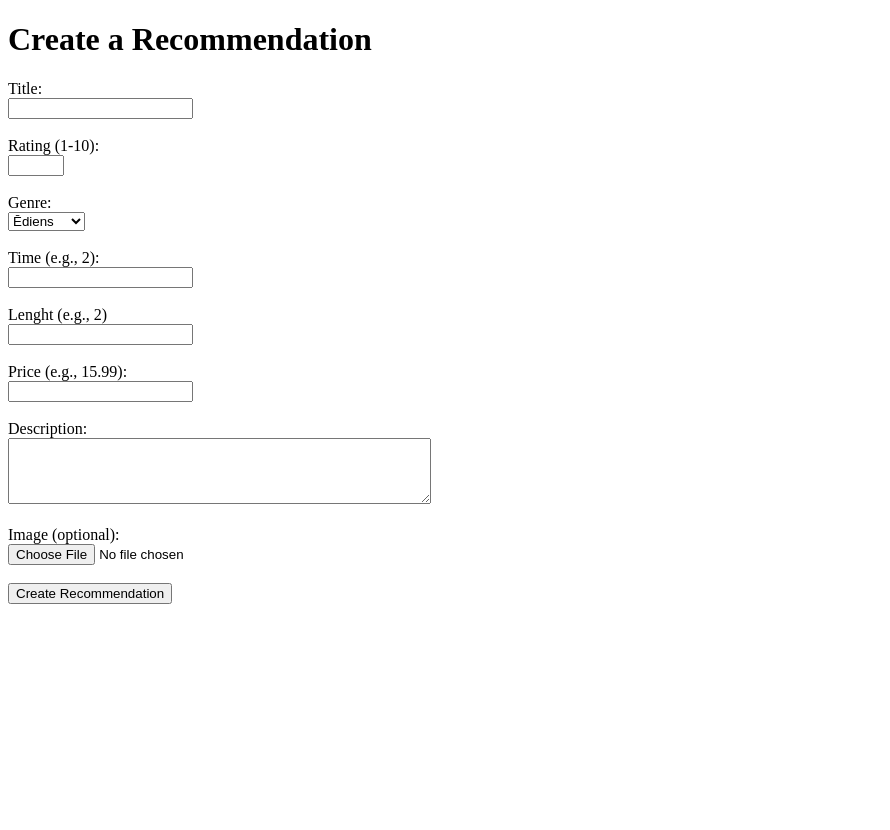
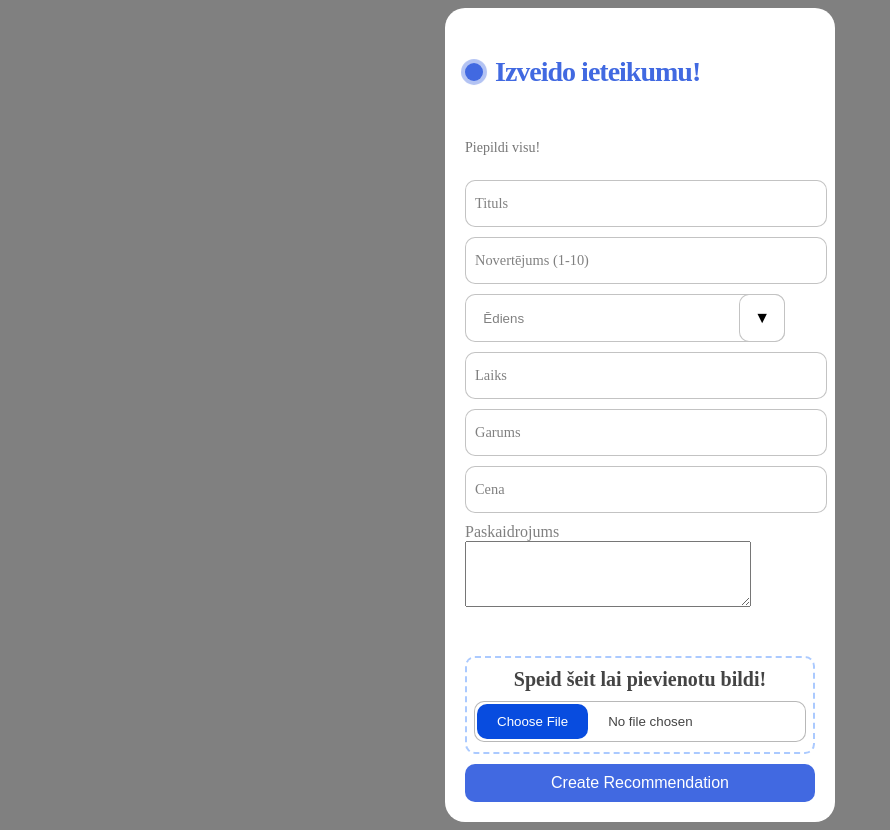
Before and after one commit to kogribi/Ieteikumi, a PHP site: page /create.php in a window 1280 px wide. Shown: the whole page, without its empty margins (0-890 px from the left). Before the commit the page ends 604 px from the top, so only its background shows below. Run offline with PHP 8.4, Linux system fonts and the light colour scheme; a user stored in the database is signed in.

Commit message:
izveido pasakumu forma dizains uzlabots

```diff
--- /dev/null
+++ b/create.css
@@ -0,0 +1,249 @@
+:root {
+    --gray: gray;
+    --darkgray: white;
+  }
+body {
+    place-items: center;
+    background-color: gray;
+}
+
+.form {
+    display: flex;
+    flex-direction: column;
+    gap: 10px;
+    max-width: 350px;
+    background-color: #fff;
+    padding: 20px;
+    border-radius: 20px;
+    position: relative;
+  }
+
+  .title {
+    font-size: 28px;
+    color: royalblue;
+    font-weight: 600;
+    letter-spacing: -1px;
+    position: relative;
+    display: flex;
+    align-items: center;
+    padding-left: 30px;
+  }
+
+  .title::before,.title::after {
+    position: absolute;
+    content: "";
+    height: 16px;
+    width: 16px;
+    border-radius: 50%;
+    left: 0px;
+    background-color: royalblue;
+  }
+
+  .title::before {
+    width: 18px;
+    height: 18px;
+    background-color: royalblue;
+  }
+
+  .title::after {
+    width: 18px;
+    height: 18px;
+    animation: pulse 1s linear infinite;
+  }
+
+  .message, .signin {
+    color: rgba(88, 87, 87, 0.822);
+    font-size: 14px;
+  }
+
+  .signin {
+    text-align: center;
+  }
+
+  .signin a {
+    color: royalblue;
+  }
+
+  .signin a:hover {
+    text-decoration: underline royalblue;
+  }
+
+  .flex {
+    display: flex;
+    width: 100%;
+    gap: 6px;
+  }
+
+  .form label {
+    position: relative;
+  }
+
+  .form label .input {
+    width: 100%;
+    padding: 10px 10px 20px 0px;
+    outline: 0;
+    border: 1px solid rgba(105, 105, 105, 0.397);
+    border-radius: 10px;
+  }
+
+  .form label .input + span {
+    position: absolute;
+    left: 10px;
+    top: 15px;
+    color: grey;
+    font-size: 0.9em;
+    cursor: text;
+    transition: 0.3s ease;
+  }
+
+  .form label .input:placeholder-shown + span {
+    top: 15px;
+    font-size: 0.9em;
+  }
+
+  .form label .input:focus + span,.form label .input:valid + span {
+    top: 0px;
+    font-size: 0.7em;
+    font-weight: 600;
+  }
+
+  .form label .input:valid + span {
+    color: green;
+  }
+
+  .submit {
+    border: none;
+    outline: none;
+    background-color: royalblue;
+    padding: 10px;
+    border-radius: 10px;
+    color: #fff;
+    font-size: 16px;
+    transform: .3s ease;
+  }
+
+  .submit:hover {
+    background-color: rgb(56, 90, 194);
+    cursor: pointer;
+  }
+
+  @keyframes pulse {
+    from {
+      transform: scale(0.9);
+      opacity: 1;
+    }
+
+    to {
+      transform: scale(1.8);
+      opacity: 0;
+    }
+  }
+
+  select {
+    /* Reset Select */
+    outline: 10px red;
+    border: 1px solid rgba(105, 105, 105, 0.397);
+    border-radius: 10px;
+    /* Personalize */
+    flex: 1;
+    padding: 0 1em;
+    color: gray;
+    background-color: var(--darkgray);
+    cursor: pointer;
+  }
+  /* Remove IE arrow */
+  select::-ms-expand {
+    display: none;
+  }
+  /* Custom Select wrapper */
+  .select {
+    position: relative;
+    display: flex;
+    width: 20em;
+    height: 3em;
+    border-radius: .25em;
+    overflow: hidden;
+  }
+  /* Arrow */
+  .select::after {
+    content: '\25BC';
+    position: absolute;
+    top: 0;
+    right: 0;
+    padding: 14px;
+    background-color: white;
+    border-radius: 10px;
+    transition: .25s all ease;
+    pointer-events: none;
+    border: 1px solid rgba(105, 105, 105, 0.397);
+  }
+  /* Transition */
+  .select:hover::after {
+    color: blue;
+  }
+
+  .drop-container {
+    background-color: #fff;
+    position: relative;
+    display: flex;
+    gap: 10px;
+    flex-direction: column;
+    justify-content: center;
+    align-items: center;
+    padding: 10px;
+    margin-top: 2.1875rem;
+    border-radius: 10px;
+    border: 2px dashed rgb(171, 202, 255);
+    color: #444;
+    cursor: pointer;
+    transition: background .2s ease-in-out, border .2s ease-in-out;
+  }
+
+  .drop-container:hover {
+    background: rgba(0, 140, 255, 0.164);
+    border-color: rgba(17, 17, 17, 0.616);
+  }
+
+  .drop-container:hover .drop-title {
+    color: #222;
+  }
+
+  .drop-title {
+    color: #444;
+    font-size: 20px;
+    font-weight: bold;
+    text-align: center;
+    transition: color .2s ease-in-out;
+  }
+
+  #file-input {
+    width: 350px;
+    max-width: 100%;
+    color: #444;
+    padding: 2px;
+    background: #fff;
+    border-radius: 10px;
+    border: 1px solid rgba(8, 8, 8, 0.288);
+  }
+
+  #file-input::file-selector-button {
+    margin-right: 20px;
+    border: none;
+    background: #084cdf;
+    padding: 10px 20px;
+    border-radius: 10px;
+    color: #fff;
+    cursor: pointer;
+    transition: background .2s ease-in-out;
+  }
+
+  #file-input::file-selector-button:hover {
+    background: #0d45a5;
+  }
+
+  textarea{
+    width: 80%;
+  }
+  span{
+    color: gray;
+  }
--- a/create.php
+++ b/create.php
@@ -3,7 +3,7 @@ session_start();
 
 
 if (!isset($_SESSION['username'])) {
-    echo "You must be logged in to create a recommendation.";
+   echo "You must be logged in to create a recommendation.";
     exit;
 }
 
@@ -51,20 +51,24 @@ if (isset($_POST['submit'])) {
 <html>
 <head>
     <title>Create Recommendation</title>
+    <link href="create.css" rel="stylesheet">
 </head>
 <body>
-    <h1>Create a Recommendation</h1>
+    <form class="form" method="POST" action="" enctype="multipart/form-data">
+    <p class="title">Izveido ieteikumu! </p>
+    <p class="message">Piepildi visu! </p>
+        <label>
+        <input class="input" type="text" name="title" maxlength="100" required>
+        <span>Tituls</span>
+        </label>
 
-
-    <form method="POST" action="" enctype="multipart/form-data">
-
-        <label>Title:</label><br>
-        <input type="text" name="title" maxlength="100" required><br><br>
-
-        <label>Rating (1-10):</label><br>
-        <input type="number" name="rating" min="1" max="10" required><br><br>
-
-        <label>Genre:</label><br>
+        <label>
+        <input class="input" type="number" name="rating" min="1" max="10" required>
+        <span>Novertējums (1-10)</span>
+        </label>
+        <div class="container">
+        <label>
+        <div class="select">
         <select name="genre" maxlength="50" required>
             <option value="Ēdiens">Ēdiens</option>
             <option value="Video">Video</option>
@@ -72,24 +76,36 @@ if (isset($_POST['submit'])) {
             <option value="Vietas">Vietas</option>
             <option value="Produkti">Produkti</option>
             <option value="Aktivitāte">Aktivitāte</option>
-        </select><br><br>
+        </select>
+        </div>
+        </div>
+        </label>
+        </div>
+        <label>
+        <input class="input" type="text" name="time" maxlength="50" required>
+        <span>Laiks</span>
+        </label>
+        <label>
+        <input class="input" type="number" name="length" required>
+        <span>Garums</span>
+        </label>
 
-        <label>Time  (e.g., 2):</label><br>
-        <input type="text" name="time" maxlength="50" required><br><br>
+        <label>
+        <input class="input" type="number" step="0.00" name="price" required>
+        <span>Cena</span>
+        </label>
 
-        <label>Lenght (e.g., 2) </label><br>
-        <input type="number" name="length" required><br><br>
+        <label><span>Paskaidrojums</span>
+        <textarea name="description" rows="4" cols="50" required></textarea>
 
-        <label>Price (e.g., 15.99):</label><br>
-        <input type="number" step="0.00" name="price" required><br><br>
+        </label>
 
-        <label>Description:</label><br>
-        <textarea name="description" rows="4" cols="50" required></textarea><br><br>
+        <label class="drop-container">
+        <span class="drop-title">Speid šeit lai pievienotu bildi!</span>
 
-        <label>Image (optional):</label><br>
-        <input type="file" name="image" accept="image/*"><br><br>
-
-        <input type="submit" name="submit" value="Create Recommendation">
+        <input class="input" type="file" name="image" accept="image/*" id="file-input">
+        </label>
+        <input class="submit" type="submit" name="submit" value="Create Recommendation">
     </form>
 </body>
 </html>
```
